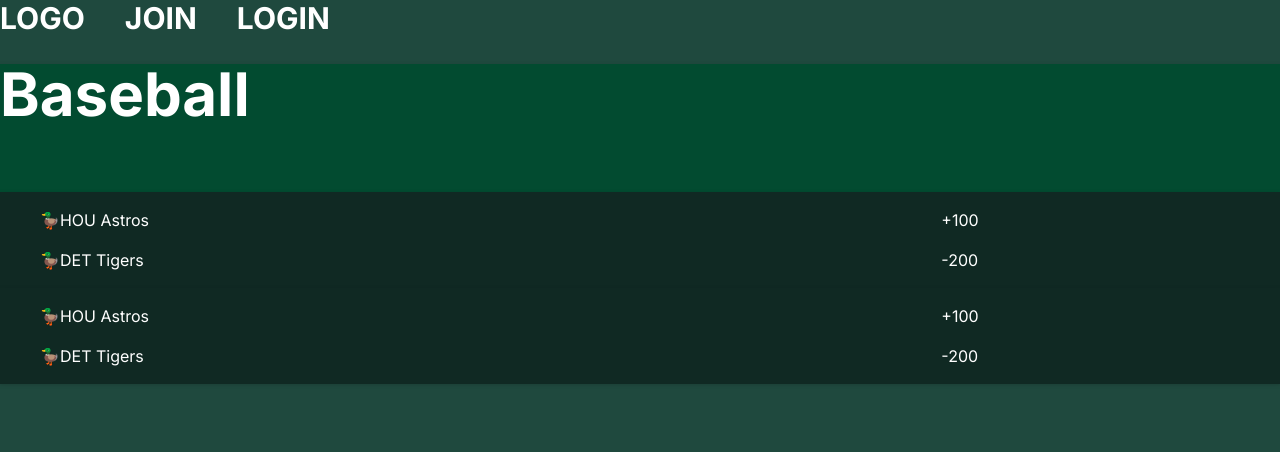
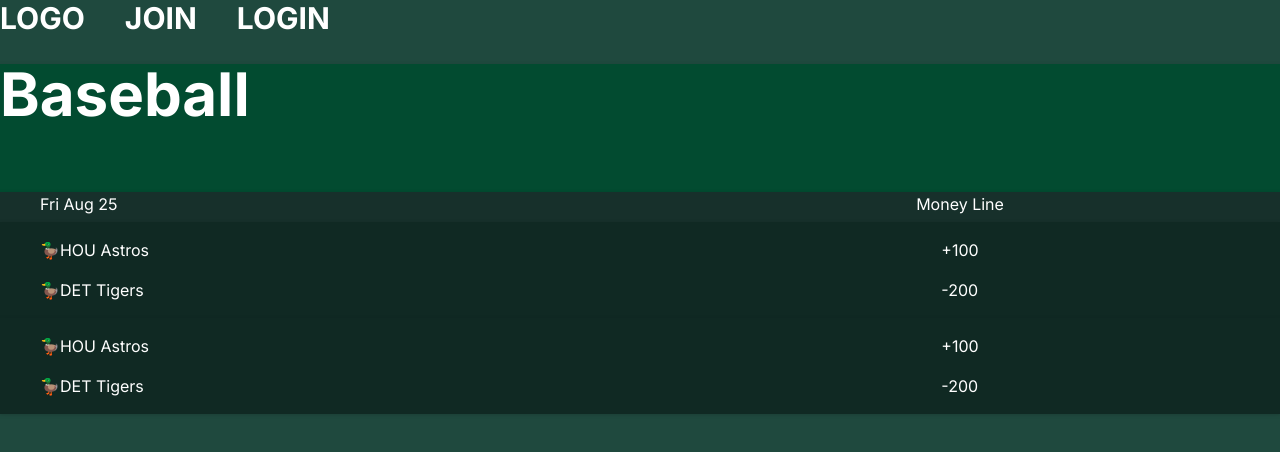
Before and after one commit to briannguy3n/freegroceries, a Next.js app: page / in a window 1280 px wide. Shown: the top 452 px of the page. Built offline with nearby package versions, Linux system fonts and the light colour scheme.

Commit message:
Update BaseballBettingPageTopRow.tsx

```diff
--- a/app/components/BaseballBettingPage/BaseballBettingPageTopRow.tsx
+++ b/app/components/BaseballBettingPage/BaseballBettingPageTopRow.tsx
@@ -1,5 +1,10 @@
 const BaseballBettingPageTopRow = () => {
-    return ( <div></div> );
+  return (
+    <div className="w-screen grid-cols-2 grid bg-freegroceries-800 drop-shadow h-[30px]">
+      <p className="ml-10">Fri Aug 25</p>
+      <p className="justify-self-center">Money Line</p>
+    </div>
+  )
 }
 
-export default BaseballBettingPageTopRow;
+export default BaseballBettingPageTopRow
```
